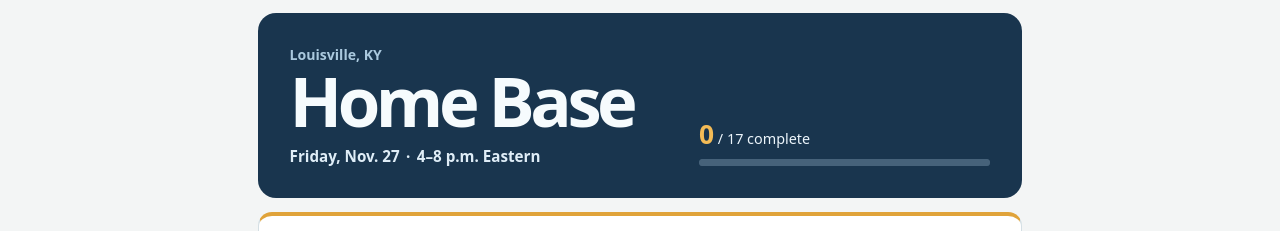
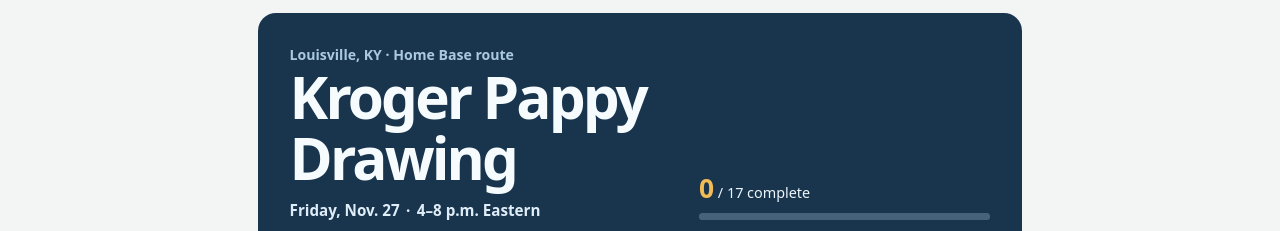
Before and after one commit to sniper03-cloud/kroger-pappy-home-base, a plain HTML site: page index.html in a window 1280 px wide. Shown: the part 67-298 px from the top of the page. Drawn offline with Linux system fonts and the light colour scheme.

Commit message:
Clarify drawing title on homepage

```diff
--- a/index.html
+++ b/index.html
@@ -4,9 +4,12 @@
   <meta charset="utf-8">
   <meta name="viewport" content="width=device-width, initial-scale=1, viewport-fit=cover">
   <meta name="theme-color" content="#112539">
-  <meta name="description" content="Your Home Base route for the Kroger Pappy drawing, with 17 stops and Google Maps directions.">
+  <meta name="description" content="A Louisville route and store checklist for the Kroger Pappy drawing on Friday, Nov. 27, from 4–8 p.m. Eastern.">
+  <meta property="og:type" content="website">
+  <meta property="og:title" content="Kroger Pappy Drawing · Louisville">
+  <meta property="og:description" content="A 17-stop route, Google Maps directions, and a checklist for Friday, Nov. 27.">
   <meta name="apple-mobile-web-app-title" content="Pappy Run">
-  <title>Pappy Run · Home Base</title>
+  <title>Kroger Pappy Drawing · Louisville</title>
   <link rel="manifest" href="./manifest.webmanifest">
   <link rel="icon" href="./icons/pappy-192.png" type="image/png">
   <link rel="apple-touch-icon" href="./icons/pappy-180.png">
@@ -45,8 +48,8 @@
   <main class="shell" id="route-app">
     <section class="overview" aria-labelledby="page-title">
       <div class="overview-title">
-        <p class="location-label">Louisville, KY</p>
-        <h1 id="page-title">Home Base</h1>
+        <p class="location-label">Louisville, KY · Home Base route</p>
+        <h1 id="page-title">Kroger Pappy Drawing</h1>
         <p class="event-time"><time datetime="2026-11-27">Friday, Nov. 27</time> <span aria-hidden="true">·</span> 4–8 p.m. Eastern</p>
       </div>
       <div class="progress-block">
--- a/styles.css
+++ b/styles.css
@@ -42,7 +42,7 @@ h1, h2, h3, p { margin: 0; }
   border-radius: 18px; background: #19354e; color: #f6fbfd;
 }
 .location-label { color: #aac9de; font-size: .88rem; font-weight: 650; }
-h1 { margin-block: .18rem .35rem; font-size: clamp(2.4rem, 7vw, 4.3rem); line-height: .98; letter-spacing: -.065em; }
+h1 { margin-block: .18rem .35rem; font-size: clamp(2.15rem, 6.5vw, 3.65rem); line-height: 1.04; letter-spacing: -.05em; text-wrap: balance; }
 .event-time { margin-top: .75rem; color: #dfedf7; font-size: .95rem; font-weight: 550; }
 .event-time span { padding-inline: .15rem; }
 .progress-heading { display: flex; justify-content: space-between; align-items: end; gap: .6rem; }
--- a/sw.js
+++ b/sw.js
@@ -1,6 +1,6 @@
 const scope = self.registration.scope;
 const cachePrefix = `pappy-run:${scope}:`;
-const cacheName = `${cachePrefix}v1`;
+const cacheName = `${cachePrefix}v2`;
 const shell = new URL('./index.html', scope).href;
 const assets = [
   './index.html',
```
